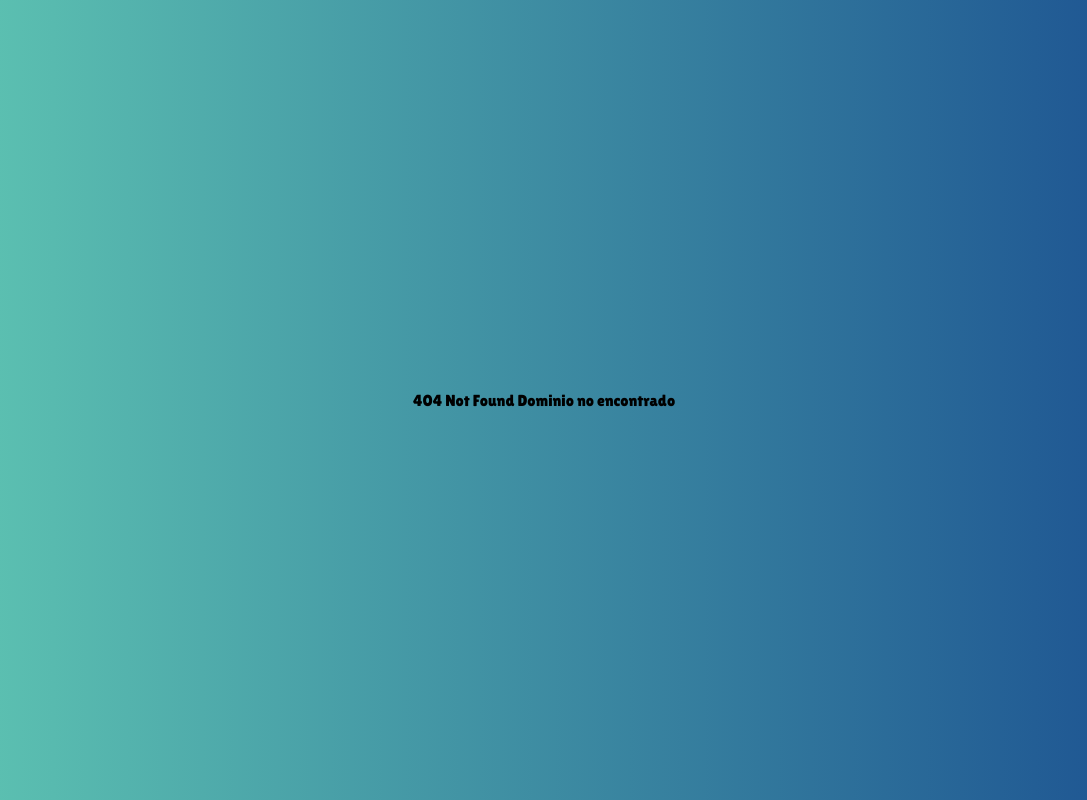
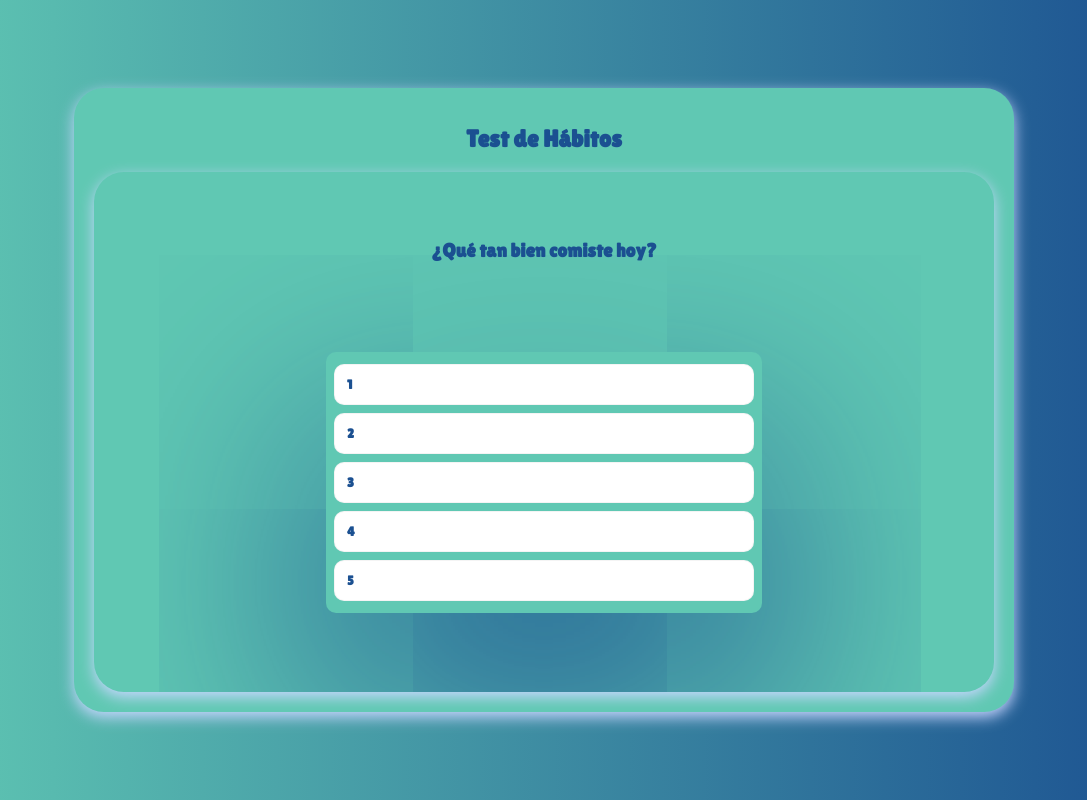
Before and after one commit to dhincapie2002/FrontMave, a React (Vite) app: page /HabitQuestions in a window 1280 px wide. Before the commit this address had no page. Shown: the whole page, without its empty margins (96-1183 px from the left). Built offline with nearby package versions, Linux system fonts and the light colour scheme.

Commit message:
Se agrego el apartado de preguntas de habitos

```diff
--- a/src/App.jsx
+++ b/src/App.jsx
@@ -1,30 +1,40 @@
+import React from "react";
 import { BrowserRouter as Router, Routes, Route } from "react-router-dom";
 import Login from "./routes/Login";
-import ResetPass from './routes/ResetPass'
-import NotFound from './routes/NotFound'
-import Dashboar from "./routes/Dashboar";
+import ResetPass from './routes/ResetPass';
+import NotFound from './routes/NotFound';
+import Dashboar from "./routes/Dashboar"; // Corrige la importación a Dashboar
 import Reset from "./routes/Reset";
 import LogOut from "./routes/LogOut";
 import InitialQuestions from "./routes/InitialQuestions";
 import MoodMonitoring from "./routes/MoodMonitoring";
+import HabitQuestions from "./routes/HabitQuestions";
+import QuestionsForHabits from "./components/PreguntasHabitos/QuestionsForHabits";
 
-
-//  modulo de maneejo de rutas de la aplicación
 const App = () => {
   return (
     <Router>
       <Routes>
-                <Route path="/" element={<Login />} /> {/** ruta de inicio de la app */}
-                <Route path="/ResetPass" element={<ResetPass />} /> {/** ruta para enlace a cambio de password */}
-                <Route path="/ResetPassword" element={<Reset />} /> {/** ruta para enlace a cambio de password */}
-                <Route path="/Dashboar" element={<Dashboar />} /> {/** ruta para enlace a el dashboard */}
-                <Route path='/Encuesta' element={<InitialQuestions />} /> {/** ruta para la encuesta inicial*/}
-                <Route path="/MoodMonitoring" element={<MoodMonitoring />} /> {/** ruta para el seguimiento animico*/}
-
-
-
-                <Route path="/time-out" element={<LogOut />} /> {/** ruta para cerrar sesion */}
-                <Route path='*' element={<NotFound />} /> {/** ruta de manejo de error */}
+        <Route path="/" element={<Login />} />
+        {/** ruta de inicio de la app */}
+        <Route path="/ResetPass" element={<ResetPass />} />
+        {/** ruta para enlace a cambio de password */}
+        <Route path="/ResetPassword" element={<Reset />} />
+        {/** ruta para enlace a cambio de password */}
+        <Route path="/Dashboard" element={<Dashboar />} /> {/* Corrige la ruta a Dashboard */}
+        {/** ruta para enlace a el dashboard */}
+        <Route path='/Encuesta' element={<InitialQuestions />} />
+        {/** ruta para la encuesta inicial*/}
+        <Route path="/MoodMonitoring" element={<MoodMonitoring />} />
+        {/** ruta para el seguimiento animico*/}
+        <Route path="/HabitQuestions" element={<HabitQuestions />} />
+        {/** ruta para las preguntas de hábitos */}
+        <Route path="/QuestionsForHabits" element={<QuestionsForHabits />} />
+        {/** ruta para el componente QuestionsForHabits */}
+        <Route path="/time-out" element={<LogOut />} />
+        {/** ruta para cerrar sesion */}
+        <Route path='*' element={<NotFound />} />
+        {/** ruta de manejo de error */}
       </Routes>
     </Router>
   )
--- /dev/null
+++ b/src/components/PreguntasHabitos/QuestionsForHabits.jsx
@@ -0,0 +1,51 @@
+import React from "react";
+
+const QuestionsForHabits = ({ pregunta, onRespuesta }) => {
+  const handleRespuesta = (respuesta) => {
+    onRespuesta(respuesta);
+  };
+
+  return (
+    <div className="rp-cont">
+      <h2 className="question">{pregunta.pregunta}</h2>
+      {pregunta.tipo === "puntuacion" ? (
+        <div className="radio-input">
+          {[1, 2, 3, 4, 5].map((opcion) => (
+            <label key={opcion}>
+              <input
+                type="radio"
+                name="respuesta"
+                value={opcion}
+                onChange={() => handleRespuesta(opcion)}
+              />
+              {opcion}
+            </label>
+          ))}
+        </div>
+      ) : (
+        <div className="radio-input">
+          <label>
+            <input
+              type="radio"
+              name="respuesta"
+              value="si"
+              onChange={() => handleRespuesta("si")}
+            />
+            Sí
+          </label>
+          <label>
+            <input
+              type="radio"
+              name="respuesta"
+              value="no"
+              onChange={() => handleRespuesta("no")}
+            />
+            No
+          </label>
+        </div>
+      )}
+    </div>
+  );
+};
+
+export default QuestionsForHabits;
--- a/src/routes/HabitQuestions.jsx
+++ b/src/routes/HabitQuestions.jsx
@@ -0,0 +1,49 @@
+import React, { useState } from "react";
+import "../styles/HabitQuestions.css";
+import QuestionsForHabits from "../components/PreguntasHabitos/QuestionsForHabits";
+
+const HabitQuestions = () => {
+  // Estados de la aplicación
+  const [preguntaActual, setPreguntaActual] = useState(0);
+  const [respuestas, setRespuestas] = useState([]);
+
+  // Lista de preguntas
+  const preguntas = [
+    { pregunta: "¿Qué tan bien comiste hoy?", tipo: "puntuacion" },
+    { pregunta: "¿Qué tanto ejercicio hiciste hoy?", tipo: "puntuacion" },
+    { pregunta: "¿Descansaste bien anoche (dormiste 8 horas)?", tipo: "si/no" },
+    { pregunta: "¿Qué tan relajado te sentiste hoy?", tipo: "puntuacion" },
+    { pregunta: "¿Leíste algo el día de hoy?", tipo: "si/no" },
+    { pregunta: "¿Aprendiste algo nuevo hoy?", tipo: "si/no" },
+    { pregunta: "¿Qué tanto socializaste el día de hoy?", tipo: "puntuacion" },
+    { pregunta: "¿Cumpliste con tus tareas de hoy?", tipo: "si/no" },
+    { pregunta: "¿Qué tanto te has hidratado el día de hoy?", tipo: "puntuacion" },
+    { pregunta: "¿Qué tan solo te sentiste el día de hoy?", tipo: "puntuacion" },
+    { pregunta: "¿Te comunicaste con un ser querido hoy?", tipo: "si/no" },
+    { pregunta: "¿Qué tanto tiempo le dedicaste a tu hobbie hoy?", tipo: "puntuacion" },
+    { pregunta: "¿Qué tanto tiempo le dedicaste a tus vicios hoy?", tipo: "puntuacion" }
+  ];
+
+  // Función para manejar la respuesta a la pregunta actual
+  const handleRespuesta = (respuesta) => {
+    setRespuestas([...respuestas, respuesta]);
+    setPreguntaActual(preguntaActual + 1);
+  };
+
+  // Renderiza la pregunta actual
+  const renderPreguntaActual = () => {
+    const pregunta = preguntas[preguntaActual];
+    return (
+      <QuestionsForHabits key={preguntaActual} pregunta={pregunta} onRespuesta={handleRespuesta} />
+    );
+  };
+
+  return (
+    <div className="habit-questions-container">
+      <h1>Test de Hábitos</h1>
+      {preguntaActual < preguntas.length && renderPreguntaActual()}
+    </div>
+  );
+};
+
+export default HabitQuestions;
--- /dev/null
+++ b/src/styles/HabitQuestions.css
@@ -0,0 +1,75 @@
+@import url('https://fonts.googleapis.com/css2?family=Lilita+One&display=swap');
+
+.lilita-one-regular {
+  font-family: "Lilita One", sans-serif;
+  font-weight: 400;
+  font-style: normal;
+}
+
+:root {
+  background-color: #272020;
+  padding: 0;
+  margin: 0;
+  box-sizing: border-box;
+}
+
+.habit-questions-container {
+  background: #60C8B3;
+  border-radius: 30px;
+  box-shadow: 0 5px 15px #c9d6ff;
+  padding: 20px;
+  width: 900px;
+  max-width: 100%;
+  min-height: 520px;
+  font-family: "Lilita One", sans-serif;
+  color: #1B5091;
+  display: flex;
+  flex-direction: column;
+  align-items: center;
+}
+
+h1 {
+  font-size: 1.5rem;
+  margin-bottom: 20px;
+}
+
+.question {
+  font-size: 1.2rem;
+  font-weight: 800;
+}
+
+.radio-input {
+  display: flex;
+  flex-direction: column;
+  padding: 8px; /* Reducir el relleno */
+  margin: 8px; /* Añadir margen */
+  background: #60C8B3;
+  color: #1B5091;
+  border-radius: 10px;
+  width: 420px;
+}
+
+.radio-input label {
+  display: flex;
+  background-color: #fff;
+  padding: 12px; /* Reducir el relleno */
+  margin: 4px 0; /* Ajustar el margen */
+  font-size: 13px;
+  font-weight: 600;
+  border-radius: 10px;
+  cursor: pointer;
+  border: 1px solid rgba(187, 187, 187, 0.164);
+  color: #1B5091;
+  transition: 0.3s ease;
+}
+
+.radio-input label:hover {
+  background-color: #E881A6;
+  color: #f7f7f7;
+}
+
+.radio-input input:checked+label {
+  border-color: #CE3375;
+  color: #f7f7f7;
+  background-color: rgba(60, 58, 212, 0.26);
+}
--- a/src/styles/InitialQuestions.css
+++ b/src/styles/InitialQuestions.css
@@ -143,11 +143,16 @@ h3 {
   cursor: pointer;
   border: 1px solid rgba(187, 187, 187, 0.164);
   font-size: 10px important;
-  width: 48%;
+  width: 100%;
+  display: flex;
+  align-items: center;
+  justify-content: center;
+  margin-top: 20px;
+  margin-bottom: 10px;
 }
 
 .boton-quest:hover {
-  background-color: rgb(9, 9, 71);
+  background-color: #CE3375;
   border: 1px solid #1B5091;
   transition: 0.3s ease;
 }
```
Lines whose indentation alone changed are shown as unchanged.
